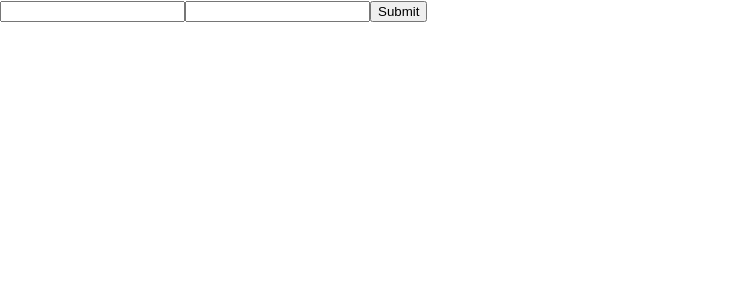
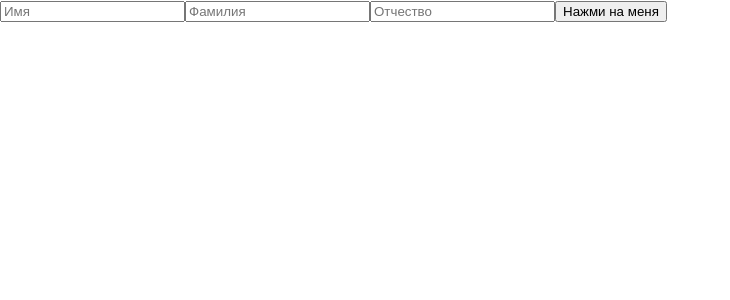
Before and after one commit to IrshakAnna-Mariia/LearnReact, a React (Create React App) app in the folder lesson_5/: page / in a window 1280 px wide. Shown: the top 300 px of the page, without its empty margins (0-730 px from the left). Built offline with nearby package versions, Linux system fonts and the light colour scheme.

Commit message:
Lesson_5. Task 7

```diff
--- a/lesson_5/src/App.js
+++ b/lesson_5/src/App.js
@@ -2,23 +2,26 @@ import {useState, useRef} from 'react'
 import { format } from 'date-fns'
 
 function App() {
-  const [summ, setSumm] = useState()
+  const [text, setText] = useState()
 
   const inputEL1 = useRef();
   const inputEL2 = useRef();
+  const inputEL3 = useRef();
 
   const handleClick = () => {
-    setSumm(Number(inputEL1.current.value) + Number(inputEL2.current.value));
+    setText([inputEL1.current.value, inputEL2.current.value, inputEL3.current.value].join(' '));
     inputEL1.current.value = '';
     inputEL2.current.value = '';
+    inputEL3.current.value = '';
   };
 
   return (
     <div>
-      <input ref={inputEL1} type='number'/>
-      <input ref={inputEL2} type='number'/>
-      <button onClick={handleClick}>Submit</button>
-      <p>{summ}</p>
+      <input ref={inputEL2} type='text' placeholder='Имя' />
+      <input ref={inputEL1} type='text' placeholder='Фамилия' />
+      <input ref={inputEL3} type='text' placeholder='Отчество' />
+      <button onClick={handleClick}>Нажми на меня</button>
+      <p>{text}</p>
     </div>
   );
 }
```
